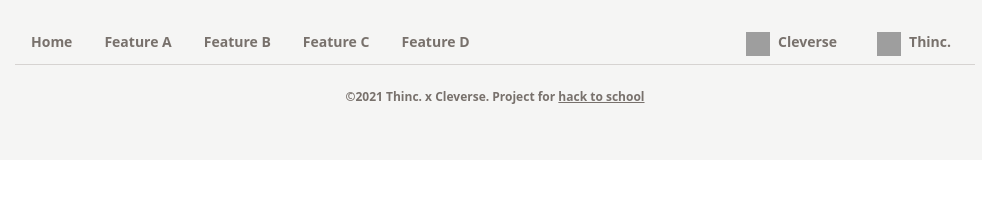
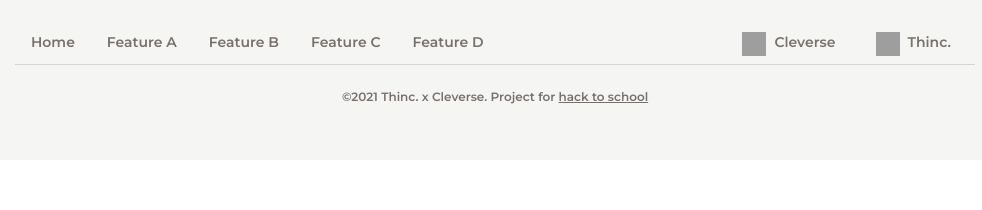
Before and after one commit to thinc-org/hacktoschool-teammeepua, a Next.js app in the folder frontend/: page / in a window 1280 px wide. Shown: the top 210 px of the page, without its empty margins (145-1127 px from the left). Built offline with nearby package versions, Linux system fonts and the light colour scheme; grey boxes are pictures that could not be loaded.

Commit message:
feat: set global font family to Montserrat

```diff
--- a/frontend/styles/globals.css
+++ b/frontend/styles/globals.css
@@ -1,5 +1,13 @@
-@import url('https://fonts.googleapis.com/css2?family=Montserrat:wght@600&display=swap');
+@import url("https://fonts.googleapis.com/css2?family=Montserrat:wght@600&display=swap");
 
 @tailwind base;
 @tailwind components;
 @tailwind utilities;
+
+@layer base {
+  html {
+    font-family: "Montserrat", -apple-system, BlinkMacSystemFont, avenir next,
+      avenir, segoe ui, helvetica neue, helvetica, Cantarell, Ubuntu, roboto,
+      noto, arial, sans-serif;
+  }
+}
```
